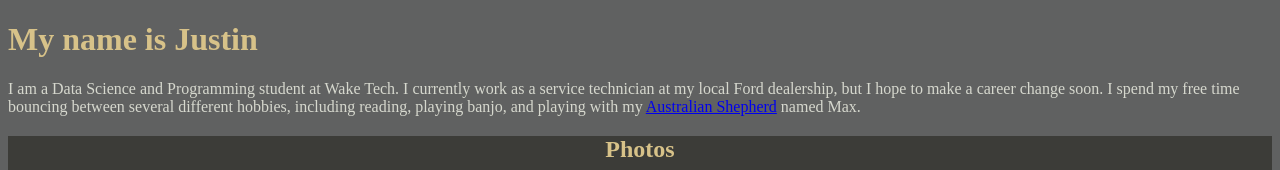
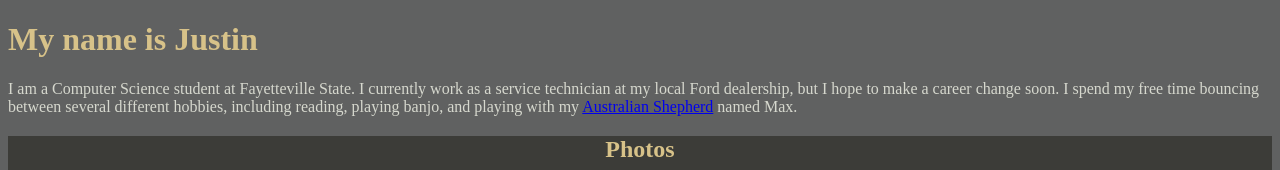
Before and after one commit to floppywombat/floppywombat.github.io, a plain HTML site: page index.html in a window 1280 px wide. Shown: the top 170 px of the page. Drawn offline with Linux system fonts and the light colour scheme.

Commit message:
Update index.html

```diff
--- a/index.html
+++ b/index.html
@@ -36,7 +36,7 @@ margin-right: auto;
 
   <body>
     <h1>My name is Justin</h1>
-    <p>I am a Data Science and Programming student at Wake Tech.  I currently work as a service technician at my local Ford dealership, but I hope to make a career change soon.  I spend my free time bouncing between several different hobbies, including reading, playing banjo, and playing with my <a href="https://en.wikipedia.org/wiki/Australian_Shepherd" target="_blank">Australian Shepherd</a> named Max.</p>
+    <p>I am a Computer Science student at Fayetteville State.  I currently work as a service technician at my local Ford dealership, but I hope to make a career change soon.  I spend my free time bouncing between several different hobbies, including reading, playing banjo, and playing with my <a href="https://en.wikipedia.org/wiki/Australian_Shepherd" target="_blank">Australian Shepherd</a> named Max.</p>
   </body>
 
   <aside>
```
